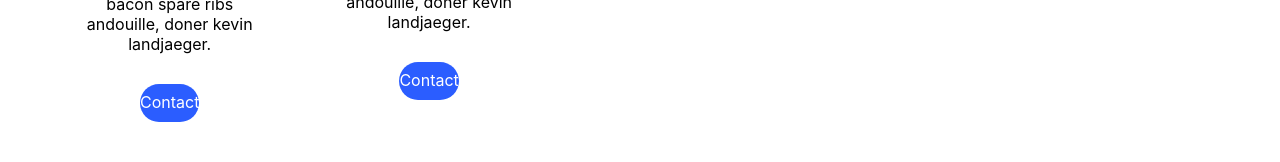
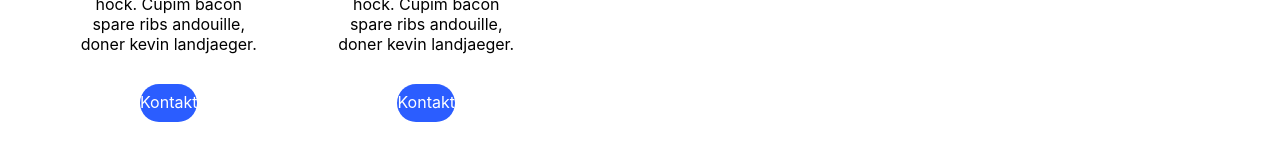
Before and after one commit to GoodGuyNiko/podcast, a React (Create React App) app: page /Hosts in a window 1280 px wide. Shown: the part 607-769 px from the top of the page. Built offline with nearby package versions, Linux system fonts and the light colour scheme.

Commit message:
Add files via upload

```diff
--- a/src/components/UserProfileCard.jsx
+++ b/src/components/UserProfileCard.jsx
@@ -16,7 +16,7 @@ const UserProfileCard = () => {
         ribeye tongue salami andouille short ribs turducken flank ham hock.
         Cupim bacon spare ribs andouille, doner kevin landjaeger.
         </div>
-        <div className='profileButton'><a href='mailto:svenja.kircher@greymountains.de'>Contact</a></div>
+        <div className='profileButton'><a href='mailto:svenja.kircher@greymountains.de'>Kontakt</a></div>
       </div>
       <div className='gradiant'></div>
       <div className='profileDown'>
@@ -28,7 +28,7 @@ const UserProfileCard = () => {
         ribeye tongue salami andouille short ribs turducken flank ham hock.
         Cupim bacon spare ribs andouille, doner kevin landjaeger.
         </div>
-        <div className='profileButton'><a href='mailto:niko.schweres@greymountains.de'>Contact</a></div>
+        <div className='profileButton'><a href='mailto:niko.schweres@greymountains.de'>Kontakt</a></div>
       </div>
     </div>
 
```
